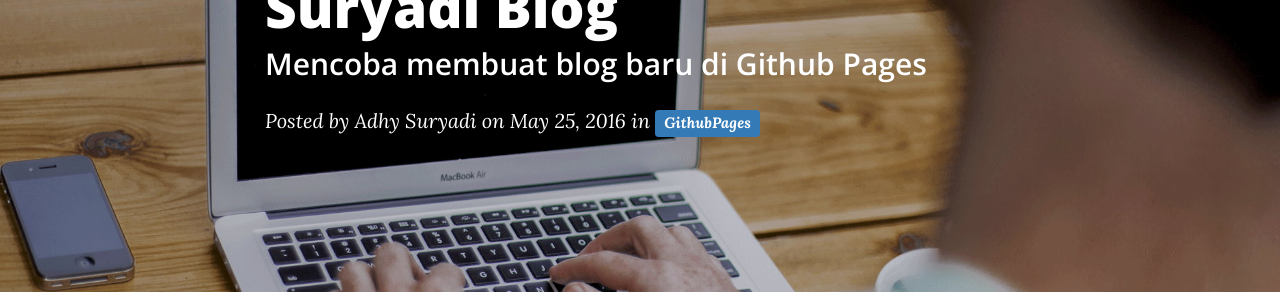
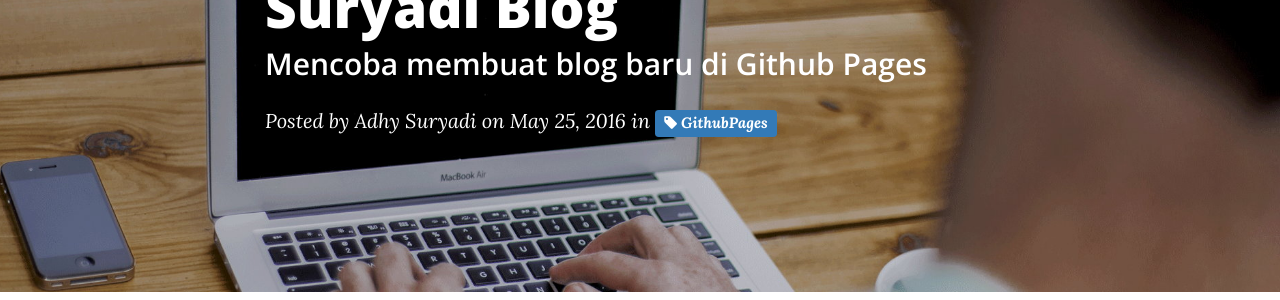
Before and after one commit to KompiAjaib/kompiajaib.github.io, a Jekyll site: the page built from _posts/2016-05-25-selamat-datang.markdown, in a window 1280 px wide. Shown: the part 254-554 px from the top of the page. Built offline with Jekyll 4.4.1, drawn with Linux system fonts in a browser that asks for light colours; nearby versions of some CDN libraries; comment, search, counter and statistics services are not loaded.

Commit message:
Update post.html

```diff
--- a/_layouts/post.html
+++ b/_layouts/post.html
@@ -12,7 +12,7 @@ layout: default
                     {% if page.subtitle %}
                     <h2 class="subheading">{{ page.subtitle }}</h2>
                     {% endif %}
-                    <h3 class="meta">Posted by {% if page.author %}{{ page.author }}{% else %}{{ site.title }}{% endif %} on {{ page.date | date: "%B %-d, %Y" }} in {% for tag in page.tags %}<a class="label label-primary" href="/tags/{{ tag }}"> {{ tag }}</a> {% endfor %}</h3>
+                    <h3 class="meta">Posted by {% if page.author %}{{ page.author }}{% else %}{{ site.title }}{% endif %} on {{ page.date | date: "%B %-d, %Y" }} in {% for tag in page.tags %}<a class="label label-primary" href="/tags/{{ tag }}"><i class="fa fa-tag" aria-hidden="true"></i> {{ tag }}</a> {% endfor %}</h3>
                 </div>
             </div>
         </div>
```
